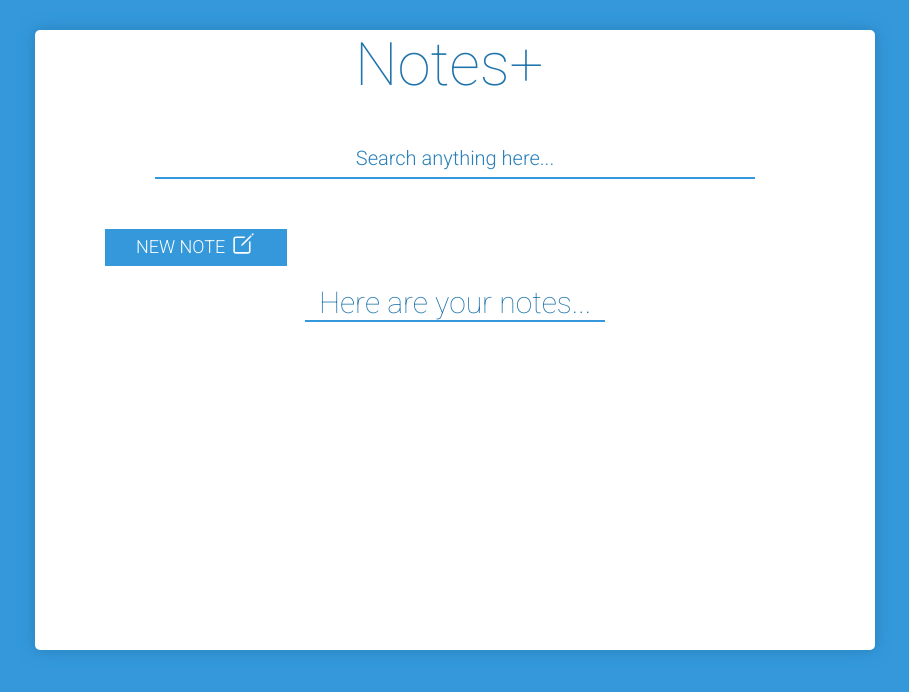
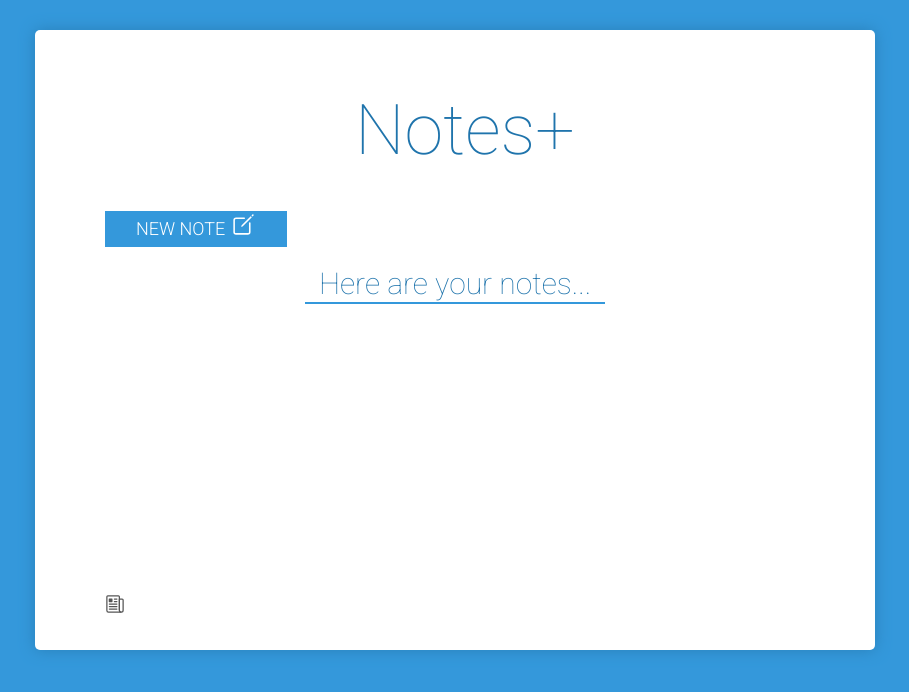
Before and after one commit to DanikOfficial/JS-Projects, a plain HTML site: page Beginner/Notes+/index.html in a window 1280 px wide. Shown: the whole page, without its empty margins (185-1094 px from the left). Drawn offline with nearby package versions, Linux system fonts and the light colour scheme; files whose address does not match are found by name.

Commit message:
Last changes without the empty state

```diff
--- a/Beginner/Notes+/css/style.css
+++ b/Beginner/Notes+/css/style.css
@@ -53,43 +53,6 @@ html {
 }
 
 /*
-*** -------------------------------- Search Section ----------------------------****
-*/
-.search-section {
-  width: 600px;
-  margin: 0 auto 50px auto;
-}
-
-.search-textbox {
-  height: 40px;
-  width: 100%;
-  border-bottom: 2px solid #3498db;
-  border-left: 0;
-  border-right: 0;
-  border-top: 0;
-  text-align: center;
-  outline: none;
-  color: #2980b9;
-  font-family: "Roboto", sans-serif;
-  font-size: 20px;
-  transition: border-bottom 0.3s;
-}
-
-.search-textbox:hover {
-  border-bottom: 1.5px solid #2980b9;
-}
-
-.search-textbox::placeholder {
-  color: #2980b9;
-  transition: color 0.3s, font-size 0.2s;
-}
-
-.search-textbox:hover::placeholder {
-  color: #3498db;
-  font-size: 18px;
-}
-
-/*
 *** -------------------------------- Notes Section ----------------------------****
 */
 
@@ -102,8 +65,9 @@ html {
 }
 
 .app-name {
-  font-size: 300%;
+  font-size: 350%;
   margin: 20px auto 40px auto;
+  padding-top: 60px;
   font-weight: 200;
 }
 
@@ -154,7 +118,6 @@ html {
   transition: background-color 0.4s, color 0.4s;
   border-bottom: 3px groove #3498db;
   text-align: left;
-  z-index: 1;
 }
 
 .note:hover {
@@ -172,6 +135,10 @@ html {
 /* Displays the delete note icon */
 .note:hover > .btn-delete-note {
   display: block;
+}
+
+.note-title {
+  pointer-events: none;
 }
 
 /* -------------------------------- Note Actions ---------------------------- */
--- a/Beginner/Notes+/index.html
+++ b/Beginner/Notes+/index.html
@@ -17,13 +17,6 @@
       <h1 class="app-name">
         Notes+
       </h1>
-      <section class="search-section">
-        <input
-          type="text"
-          class="search-textbox"
-          placeholder="Search anything here..."
-        />
-      </section>
 
       <section class="notes-section">
         <header>
@@ -35,43 +28,10 @@
           </button>
         </header>
         <h2 class="notes-header">Here are your notes...</h2>
-        <section class="notes-container">
-          <!--  <div class="note">
-            <h3 class="note-title">Lorem Ipsumaaaaaaaaaaaaaaaaa</h3>
-            <button class="btn-delete-note"><ion-icon
-              name="close-circle-outline"
-            ></button>
-          </div>
-          <div class="note">
-            <h3 class="note-title">Lorem Ipsum</h3>
-            <button class="btn-delete-note js-delete-note"><ion-icon
-              name="close-circle-outline"
-            ></button>
-          </div>
-          <div class="note">
-            <h3 class="note-title">Lorem Ipsum</h3>
-            <button class="btn-delete-note js-delete-note"><ion-icon
-              name="close-circle-outline"
-            ></button>
-          </div>
-          <div class="note">
-            <h3 class="note-title">Lorem Ipsumaaaaaaaaaaaaaaaaa</h3>
-            <button class="btn-delete-note js-delete-note"><ion-icon
-              name="close-circle-outline"
-            ></button>
-          </div>
-          <div class="note">
-            <h3 class="note-title">Lorem Ipsum</h3>
-            <button class="btn-delete-note js-delete-note"><ion-icon
-              name="close-circle-outline"
-            ></button>
-          </div>
-          <div class="note">
-            <h3 class="note-title">Lorem Ipsum</h3>
-            <button class="btn-delete-note js-delete-note"><ion-icon
-              name="close-circle-outline"
-            ></button>
-          </div>-->
+        <section class="notes-container"></section>
+        <section class="empty-state">
+          <h3></h3>
+          <ion-icon name="newspaper-outline"></ion-icon>
         </section>
       </section>
     </main>
--- a/Beginner/Notes+/js/app.js
+++ b/Beginner/Notes+/js/app.js
@@ -13,7 +13,6 @@ let notesContainer = document.querySelector(".notes-container");
 let deleteNoteButton = document.querySelector(".btn-delete-note-view");
 
 /* ----- Note View Section ---- */
-
 let noteView = document.querySelector(".note-view");
 
 let saveNoteButton = document.querySelector(".btn-save-note-view");
@@ -25,36 +24,48 @@ let deleteButtonNoteView = document.querySelector(".btn-delete-note-view");
 // Render the notes as soon as the app opens
 renderNotes();
 
+// Opens the note view
 document.querySelector(".js-new-note").addEventListener("click", () => {
   displayNoteView();
 });
 
+// Closes the note view
 document.querySelector(".close-note").addEventListener("click", () => {
   closeNoteView();
 });
 
 notesContainer.addEventListener("click", (event) => {
+  // Opens the note when clicks the note box
   if (event.target.classList.contains("note")) {
+    // Gets the id of the note
     this.noteId = event.target.dataset.key;
+
+    // Searches for the notes in the persistence layer
     let note = getNoteById(this.noteId);
 
+    // Updates the Note View before displaying it
     document.querySelector(".note-view-header-title").textContent =
       "Edit Note: " + note.title;
     document.querySelector(".title-note-view").value = note.title;
     document.querySelector(".text-note-view").value = note.text;
+
+    // Displays the delete note button
     document.querySelector(".btn-delete-note-view").style.display = "block";
 
+    //
     displayNoteView();
   }
 
+  // Deletes the note without opening the display note
   if (event.target.classList.contains("js-delete-note")) {
     this.noteId = event.target.parentElement.dataset.key;
     deleteNote(this.noteId);
   }
 });
 
+// Deletes the note when clicked from the note view
 deleteButtonNoteView.addEventListener("click", () => {
-  deleteNote(noteId);
+  deleteNote(this.noteId);
 });
 
 saveNoteButton.addEventListener("click", () => {
@@ -64,8 +75,6 @@ saveNoteButton.addEventListener("click", () => {
   // The text of the note
   let text = document.querySelector(".text-note-view").value;
 
-  console.log("text:", text);
-
   if (title && text) {
     saveNote(title, text);
   } else {
@@ -74,10 +83,15 @@ saveNoteButton.addEventListener("click", () => {
 });
 
 function saveNote(title, text) {
+  // Generates an id for the note
   let id = Math.floor(Math.random() * 100000 + 10000);
 
+  // Checks whether the note already exists when the user tries to create a new note
   if (noteExists(title) && this.noteId === 0) {
-    alert("Erro: The note title already exists!");
+    // Alerts the user that the note already exists
+    alert("Error: The note title already exists!");
+
+    // Checks whether the note already exists and updates it
   } else if (noteExists(title) && this.noteId !== 0) {
     // Get the selected Item
     let item = storage.getItem(noteId);
@@ -94,6 +108,8 @@ function saveNote(title, text) {
     // Save the new item
     storage.setItem(noteId, JSON.stringify(note));
     closeNoteView();
+
+    // Creates a new note if none of the conditions above are met
   } else {
     const note = {
       id,
@@ -101,8 +117,10 @@ function saveNote(title, text) {
       text,
     };
 
+    // Stores the note
     storage.setItem(id, JSON.stringify(note));
 
+    // Update the UI
     notesContainer.insertAdjacentHTML(
       "beforeend",
       `
@@ -112,17 +130,28 @@ function saveNote(title, text) {
           </div>
     `
     );
+
+    // Closes the view after inserting the new note
     closeNoteView();
   }
 }
 
+/**
+ *
+ * @param {number} id the id of the note to be deleted
+ */
 function deleteNote(id) {
+  // Removes the
   storage.removeItem(noteId);
   let noteItem = document.querySelector(`[data-key='${noteId}']`);
   noteItem.remove();
   closeNoteView();
 }
 
+/**
+ *
+ * @param {text} noteTitle the title of the note to be checked
+ */
 const noteExists = (noteTitle) => {
   let exists = false;
   for (let i = 0; i < storage.length; i++) {
@@ -137,16 +166,19 @@ const noteExists = (noteTitle) => {
   return exists;
 };
 
+// Displays the note view
 function displayNoteView() {
   noteView.classList.add("show");
 }
 
+// Closes the note view and resets the all elements that were edited
 function closeNoteView() {
   document.querySelector(".btn-delete-note-view").style.display = "none";
   clearFields();
   noteView.classList.remove("show");
 }
 
+// Render the notes when the app opens
 function renderNotes() {
   for (let i = 0; i < storage.length; i++) {
     // Get note key
@@ -163,9 +195,7 @@ function renderNotes() {
       `
     <div class="note" data-key='${note.id}'>
             <h3 class="note-title">${note.title}</h3>
-            <button class="btn-delete-note js-delete-note"><ion-icon
-              name="close-circle-outline"
-            ></button>
+            <button class="btn-delete-note js-delete-note">[X]</button>
           </div>
     `
     );
@@ -190,6 +220,5 @@ function clearFields() {
   document.querySelector(".text-note-view").value = "";
   document.querySelector(".note-view-header-title").textContent =
     "Create a new note";
-
   this.noteId = 0;
 }
```
